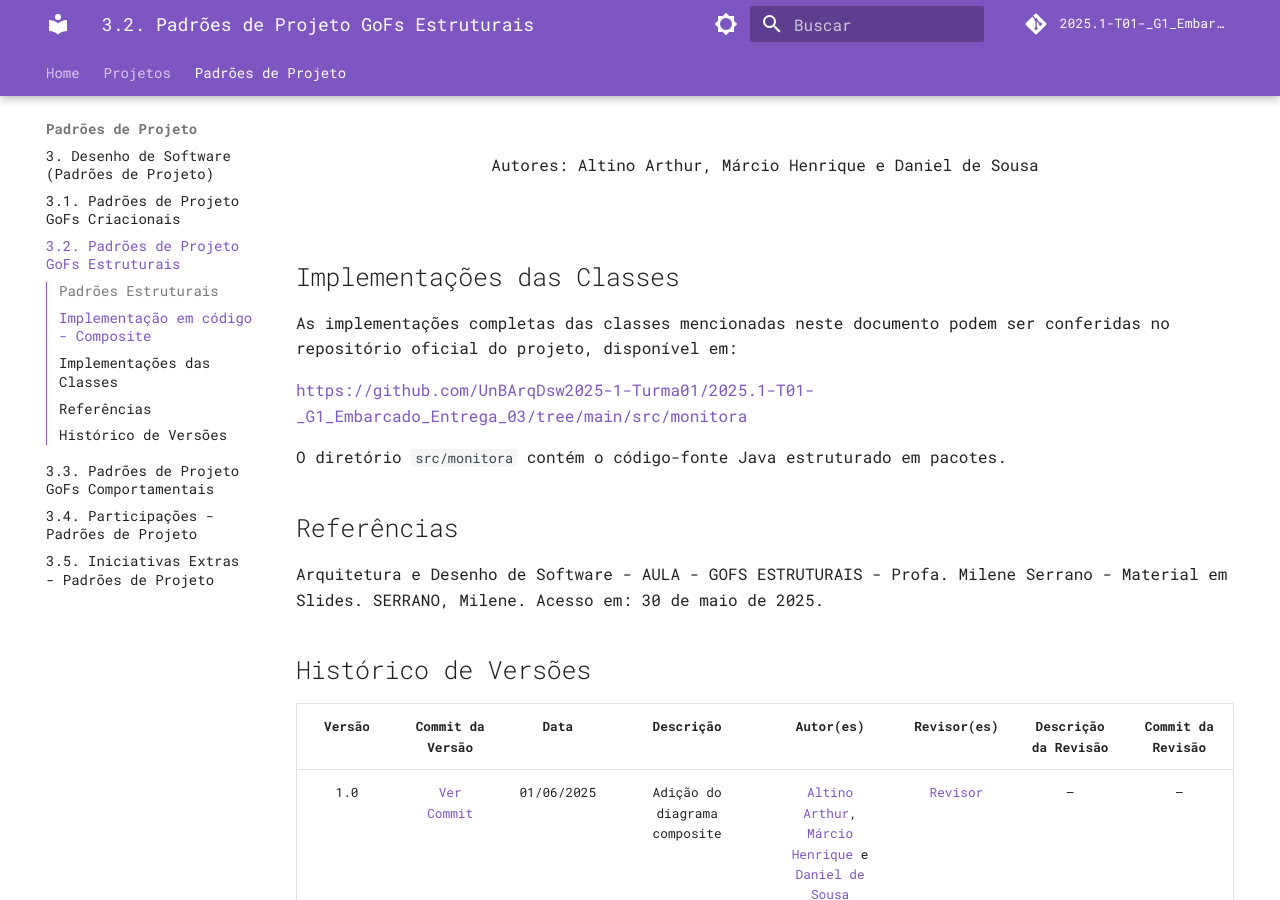
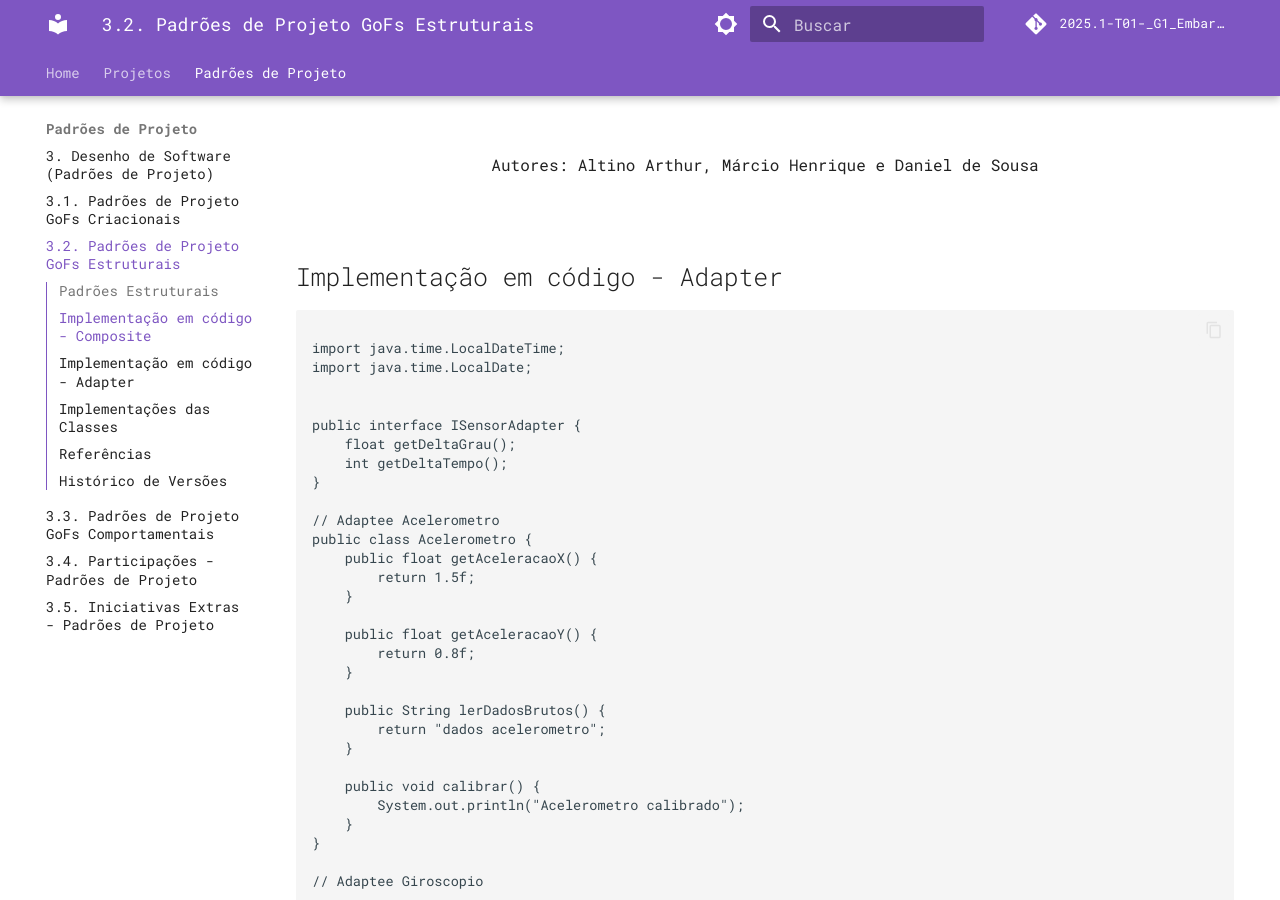
Before and after one commit to UnBArqDsw2025-1-Turma01/2025.1-T01-_G1_Embarcado_Entrega_03, an MkDocs documentation site: the page built from docs/PadroesDeProjeto/3.2.GoFsEstruturais.md, in a window 1280 px wide and 900 px high, scrolled down 3904 px. Built offline with MkDocs 1.6.1 and Material for MkDocs 9.7.7, drawn with Linux system fonts in a browser that asks for light colours; comment, search, counter and statistics services are not loaded; some of the changed text lies outside the part shown.

Commit message:
feat: Implementations adapter
Co-authored-by:  Altino Arthur <arthurrochamoreira@users.noreply.github.com>
Co-authored-by: Daniel de Sousa <daniel-de-sousa@users.noreply.github.com>

````diff
--- a/docs/PadroesDeProjeto/3.2.GoFsEstruturais.md
+++ b/docs/PadroesDeProjeto/3.2.GoFsEstruturais.md
@@ -106,6 +106,94 @@ Autores: Altino Arthur, Márcio Henrique e Daniel de Sousa
 
 <br>
 
+## Implementação em código - Adapter
+
+```java
+
+import java.time.LocalDateTime;
+import java.time.LocalDate;
+
+
+public interface ISensorAdapter {
+    float getDeltaGrau();
+    int getDeltaTempo();
+}
+
+// Adaptee Acelerometro
+public class Acelerometro {
+    public float getAceleracaoX() {
+        return 1.5f;
+    }
+
+    public float getAceleracaoY() {
+        return 0.8f;
+    }
+
+    public String lerDadosBrutos() {
+        return "dados acelerometro";
+    }
+
+    public void calibrar() {
+        System.out.println("Acelerometro calibrado");
+    }
+}
+
+// Adaptee Giroscopio
+
+public class Giroscopio {
+    public float getAnguloX() {
+        return 10.5f;
+    }
+
+    public float getAnguloY() {
+        return 5.2f;
+    }
+
+    public String lerDadosBrutos() {
+        return "dados giroscopio";
+    }
+
+    public void calibrar() {
+        System.out.println("Giroscopio calibrado");
+    }
+}
+
+
+// Classe cliente: Monitoramento
+
+public class Monitoramento {
+    private Situacao situacao;
+    private int deltaVariacaoGraus;
+    private int tempoParadoSegundo;
+    private LocalDateTime dataHora;
+    private ISensorAdapter sensor;
+    private ResultadoAnalise resultado;
+
+    public Monitoramento(Situacao situacao, ISensorAdapter sensor) {
+        this.situacao = situacao;
+        this.sensor = sensor;
+        this.deltaVariacaoGraus = Math.round(sensor.getDeltaGrau());
+        this.tempoParadoSegundo = sensor.getDeltaTempo();
+        this.dataHora = LocalDateTime.now();
+        this.resultado = new ResultadoAnalise();
+    }
+
+    public String getResumo() {
+        return "Situação: " + situacao +
+                ", Graus: " + deltaVariacaoGraus +
+                ", Tempo parado: " + tempoParadoSegundo + "s";
+    }
+
+    public ISensorAdapter getSensor() {
+        return sensor;
+    }
+
+    public ResultadoAnalise getResultado() {
+        return resultado;
+    }
+}
+
+```
 
 
 ## Implementações das Classes
@@ -128,3 +216,4 @@ Arquitetura e Desenho de Software - AULA - GOFS ESTRUTURAIS - Profa. Milene Serr
 |:------:|:----------------------------------:|:----------:|:------------------------:|:------------------------------------------------------------------------------------------------------------------------------------------------------:|:--------------------------------------------:|:---------------------:|:-------------------------------:|
 | 1.0    | [Ver Commit](https://github.com/UnBArqDsw2025-1-Turma01/2025.1-T01-_G1_Embarcado_Entrega_03/commit/93977f4fa9a9e69880452eaceab8cf332c214eaa) | 01/06/2025 | Adição do diagrama composite      | [Altino Arthur](https://github.com/arthurrochamoreira), [Márcio Henrique](https://github.com/DeM4rcio) e [Daniel de Sousa](https://github.com/daniel-de-sousa) | [Revisor](https://github.com/)               | —                     | —                             |
 | 1.1    | [Ver Commit](https://github.com/UnBArqDsw2025-1-Turma01/2025.1-T01-_G1_Embarcado_Entrega_03/commit/93977f4fa9a9e69880452eaceab8cf332c214eaa) | 02/06/2025 | Adição da Implementação composite      | [Altino Arthur](https://github.com/arthurrochamoreira), [Márcio Henrique](https://github.com/DeM4rcio) e [Daniel de Sousa](https://github.com/daniel-de-sousa) | [Revisor](https://github.com/)               | —                     | —                             |
+| 1.2    | [Ver Commit](https://github.com/UnBArqDsw2025-1-Turma01/2025.1-T01-_G1_Embarcado_Entrega_03/commit/93977f4fa9a9e69880452eaceab8cf332c214eaa) | 02/06/2025 | Adição da Implementação Adapter      | [Altino Arthur](https://github.com/arthurrochamoreira), [Márcio Henrique](https://github.com/DeM4rcio) e [Daniel de Sousa](https://github.com/daniel-de-sousa) | [Revisor](https://github.com/)               | —                     | —                             |
````
